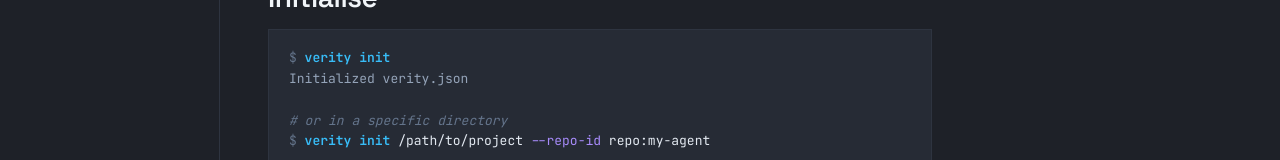
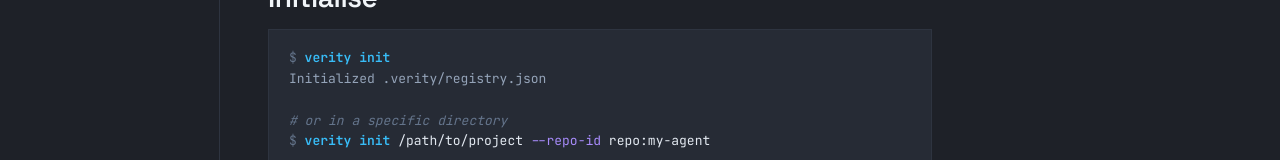
Before and after one commit to vantage-ola/verity, a React (Vite) app in the folder web/: page / in a window 1280 px wide. Both pictures are taken after a click on the button "READ THE DOCS →". Shown: the part 596-756 px from the top of the page. Built offline with nearby package versions, Linux system fonts and the light colour scheme.

Commit message:
docs(web): update init command sample output
fix the outdated CLI output example to match actual verity init behavior

```diff
--- a/web/src/components/Docs.tsx
+++ b/web/src/components/Docs.tsx
@@ -79,7 +79,7 @@ function QuickStart() {
       <H2>Initialise</H2>
       <Code>
         <span className="c-prompt">$ </span><span className="c-cmd">verity init</span>{'\n'}
-        <span className="c-out">Initialized verity.json</span>{'\n\n'}
+        <span className="c-out">Initialized .verity/registry.json</span>{'\n\n'}
         <span className="c-comm"># or in a specific directory</span>{'\n'}
         <span className="c-prompt">$ </span><span className="c-cmd">verity init</span> /path/to/project <span className="c-flag">--repo-id</span> repo:my-agent
       </Code>
```
